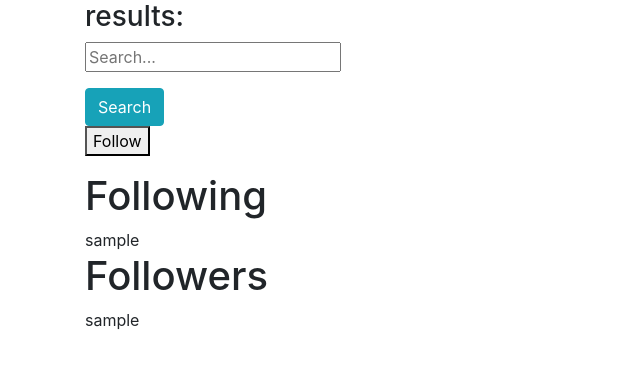
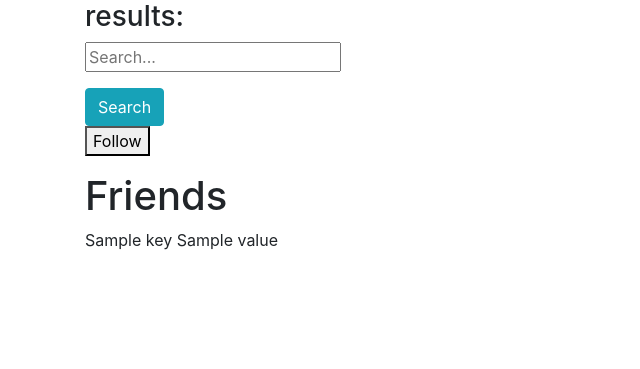
Before and after one commit to emilyzhu23/DjangoProject, a Django app: template mysite/mentalcheck/templates/mentalcheck/followingpage.html in a window 1280 px wide. Shown: the top 369 px of the page, without its empty margins (0-640 px from the left). Run offline with Django 3.2, Linux system fonts and the light colour scheme; data comes from the database, SQL or seed files in the repository; tables that the repository leaves empty hold one stand-in row (values such as "Sample post"); the template is opened without the code that fills it: values that come from a table or form of the project are taken from there, most other values are stand-ins (such as "Sample title", 1, 10 or a date in 2020); some libraries are stand-ins or nearby versions.

```diff
--- a/mysite/mentalcheck/templates/mentalcheck/followingpage.html
+++ b/mysite/mentalcheck/templates/mentalcheck/followingpage.html
@@ -20,14 +20,20 @@
         var inputVal = document.getElementById("myInput").value;
         var allUsers = {{allUsers|safe}};
         console.log(allUsers);
+        found = false
         for (user in allUsers)
         {
           userObj = allUsers[user];
           console.log(userObj)
           if (userObj["fields"]["username"] == inputVal)
           {
+            found = true
             document.getElementById("search").innerHTML += inputVal
           }
+        }
+        if (found == false)
+        {
+          document.getElementById("search").innerHTML = "User not found. Please try again :)"
         }
       }
     </script>
@@ -47,15 +53,10 @@
     </div>
 
     <div class = "container">
-      <h1> Following </h1>
-      {% for fObj in allFollowing %}
-          {{fObj.username}}
-      {% endfor %}
-    </div>
-    <div class = "container">
-      <h1> Followers </h1>
-      {% for fObj in allFollowers %}
-          {{fObj.username}}
+      <h1> Friends </h1>
+      {% for key, value in allFollowStat %}
+          {{key}}
+          {{value}}
       {% endfor %}
     </div>
   </body>
```
Also changed, not shown: mysite/mentalcheck/templates/mentalcheck/followingerrorpage.html (added), mysite/mentalcheck/templates/mentalcheck/loggedoutpage.html (added), mysite/mentalcheck/templates/mentalcheck/newusererrorpage.html (added), mysite/mentalcheck/templates/mentalcheck/questionserrorpage.html (added).
